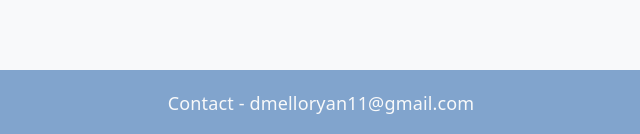
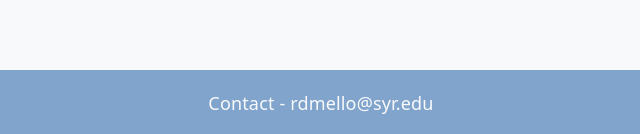
Before and after one commit to ryandmello1198/ryandmello.com, a plain HTML site: page index.html in a window 1280 px wide. Shown: the part 900-1034 px from the top of the page, 319-959 px from the left. Drawn offline with nearby package versions, Linux system fonts and the light colour scheme.

Commit message:
Changed email

```diff
--- a/index.html
+++ b/index.html
@@ -31,7 +31,7 @@
     <section>
       <!-- #0E79B2 -->
       <div class="bg-blue text-light p-20 font-18 font-100 text-center">
-        Contact - dmelloryan11@gmail.com
+        Contact - rdmello@syr.edu
       </div>
     </section>
 
```
